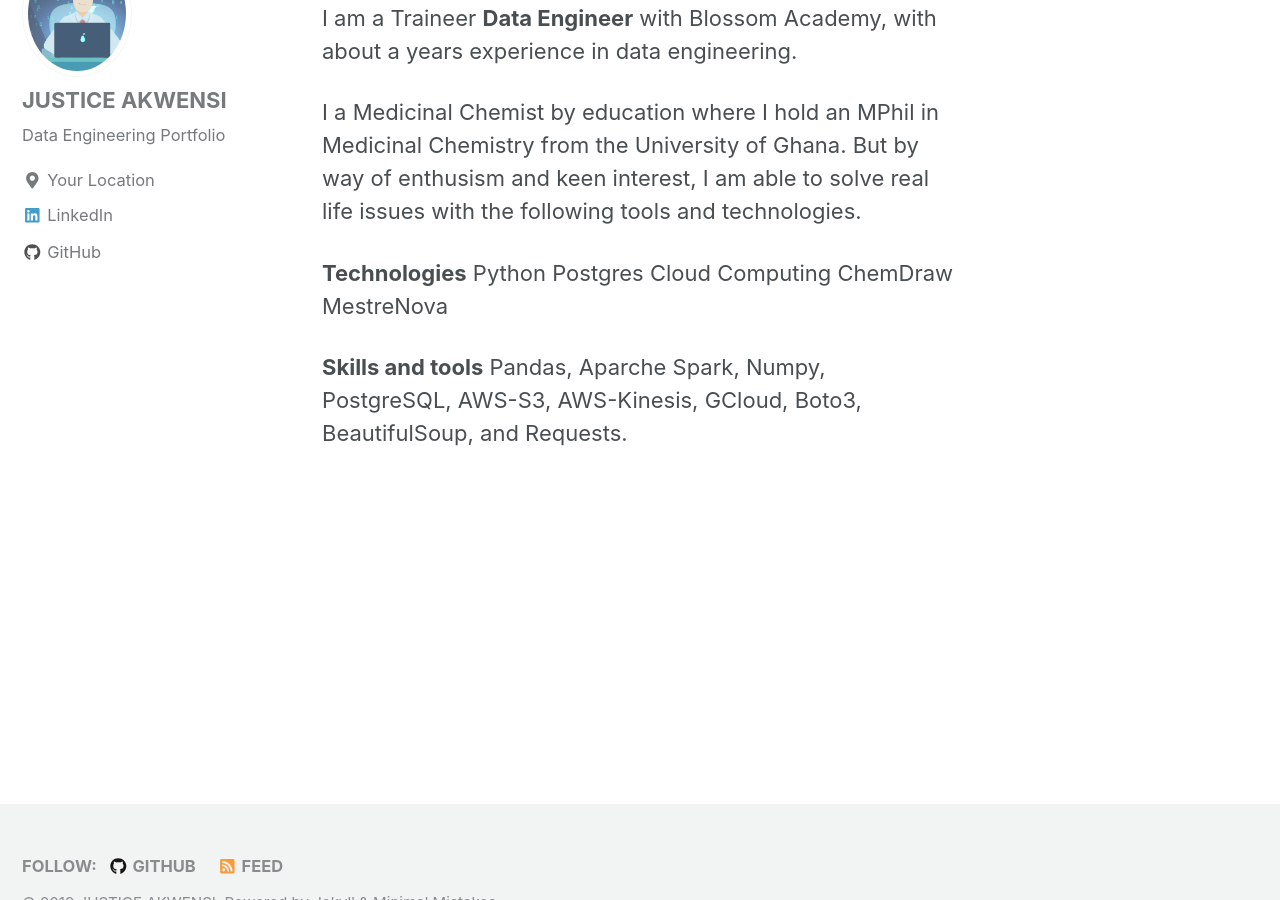
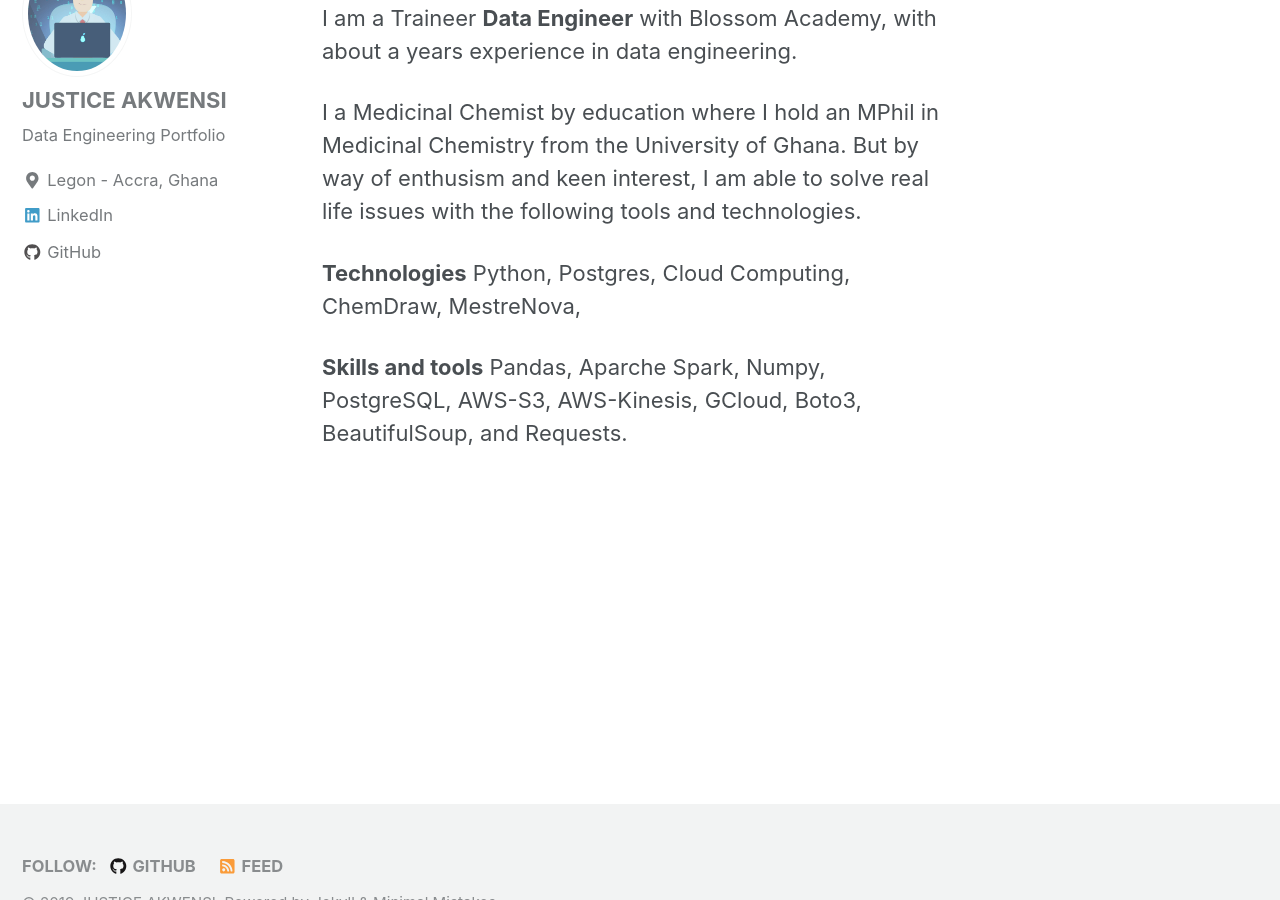
Before and after one commit to Akwensi/akwensi.github.io, a Jekyll site: the page built from _pages/about.md, in a window 1280 px wide and 900 px high, scrolled down 914 px. Built offline with Jekyll 4.4.1, drawn with Linux system fonts in a browser that asks for light colours; nearby versions of some CDN libraries.

Commit message:
location changes

```diff
--- a/_config.yml
+++ b/_config.yml
@@ -87,7 +87,7 @@ author:
   name             : "JUSTICE AKWENSI"
   avatar           : "/images/biobio.jpg" # path of avatar image, e.g. "/assets/images/bio-photo.jpg"
   bio              : "Data Engineering Portfolio"
-  location         : "Your Location"
+  location         : "Legon - Accra, Ghana"
   email            :
   uri              :
   home             : # null (default), "absolute or relative url to link to author home"
--- a/_pages/about.md
+++ b/_pages/about.md
@@ -10,11 +10,11 @@ I am a Traineer **Data Engineer** with Blossom Academy, with about a years exper
 I a Medicinal Chemist by education where I hold an MPhil in Medicinal Chemistry from the University of Ghana. But by way of enthusism and keen interest, I am able to solve real life issues with the following tools and technologies.
 
 **Technologies**
-Python
-Postgres
-Cloud Computing
-ChemDraw
-MestreNova
+Python,
+Postgres,
+Cloud Computing,
+ChemDraw,
+MestreNova,
 
 **Skills and tools**
 Pandas, Aparche Spark, Numpy, PostgreSQL, AWS-S3, AWS-Kinesis, GCloud, Boto3, BeautifulSoup, and Requests.
```
